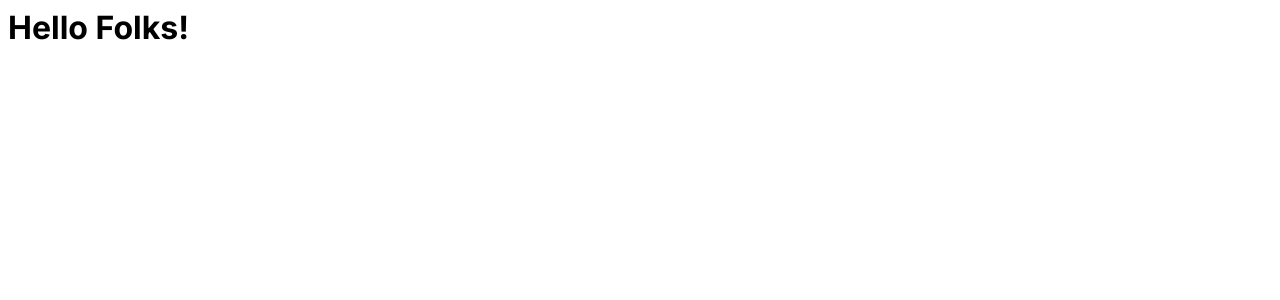
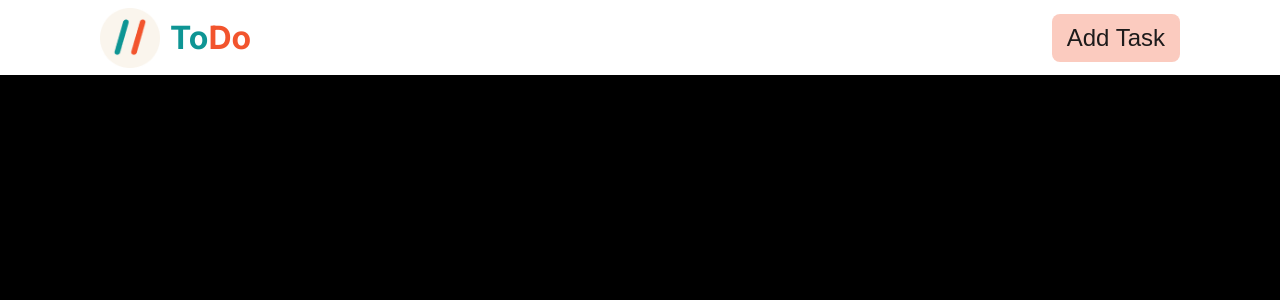
Before and after one commit to kd100100/neev-closure, a React app in the folder todo-appliccation/frontend/: page / in a window 1280 px wide. Shown: the top 300 px of the page. Built offline with nearby package versions, Linux system fonts and the light colour scheme.

Commit message:
[TODO - Frontend] Added Header component

```diff
--- a/todo-appliccation/frontend/public/index.html
+++ b/todo-appliccation/frontend/public/index.html
@@ -4,6 +4,12 @@
 		<meta http-equiv="X-UA-Compatible" content="IE=edge" />
 		<meta name="viewport" content="width=device-width, initial-scale=1.0" />
 		<title>React</title>
+		<style>
+			body {
+				margin: 0;
+				padding: 0;
+			}
+		</style>
 	</head>
 
 	<body>
--- a/todo-appliccation/frontend/src/App.js
+++ b/todo-appliccation/frontend/src/App.js
@@ -1,10 +1,11 @@
 import React from "react";
 import "./assets/css/App.css";
+import Header from "./components/Header";
 
 const App = () => {
     return (
         <div className="app">
-            <h1>Hello Folks!</h1>
+            <Header />
         </div>
     );
 };
--- a/todo-appliccation/frontend/src/assets/css/App.css
+++ b/todo-appliccation/frontend/src/assets/css/App.css
@@ -1,5 +1,10 @@
-@import url('https://fonts.googleapis.com/css2?family=Inter:wght@100;200;300;400;500;600;700;800;900&display=swap');
+@import url("https://fonts.googleapis.com/css2?family=Inter:wght@100;200;300;400;500;600;700;800;900&display=swap");
 
 .app {
-    font-family: 'Inter', sans-serif;
+    font-family: "Inter", sans-serif;
+    /* background-color: #FFFAF2; */
+    background-color: #000000;
+    width: 100%;
+    height: 100%;
+    color: #1D1B1B;
 }
--- /dev/null
+++ b/todo-appliccation/frontend/src/assets/css/Header.css
@@ -0,0 +1,38 @@
+.header {
+    height: 75px;
+    background-color: #FFFFFF;
+    display: flex;
+    justify-content: space-between;
+    align-items: center;
+    padding: 0 100px;
+}
+
+.header__logo {
+    display: flex;
+    align-items: center;
+}
+.header__logoImage {
+    height: 60px;
+    width: 60px;
+    margin-right: 10px;
+}
+.header__logoFirstPart, .header__logoSecondPart {
+    font-weight: 700;
+    font-size: xx-large;
+}
+.header__logoFirstPart {
+    color: #0E9594;
+}
+.header__logoSecondPart {
+    color: #F2542D;
+}
+
+.header__addButton {
+    border: none;
+    background-color: rgba(242, 84, 45, 0.3);
+    color: #1D1B1B;
+    font-size: x-large;
+    padding: 10px 15px;
+    border-radius: 8px;
+    cursor: pointer;
+}
--- /dev/null
+++ b/todo-appliccation/frontend/src/components/Header/index.jsx
@@ -0,0 +1,18 @@
+import React from "react";
+import "../../assets/css/Header.css";
+import Logo from "../../assets/images/logo.png";
+
+const Header = () => {
+    return (
+        <div className="header">
+            <div className="header__logo">
+                <img src={Logo} alt="logo" className="header__logoImage" />
+                <span className="header__logoFirstPart">To</span>
+                <span className="header__logoSecondPart">Do</span>
+            </div>
+            <button className="header__addButton">Add Task</button>
+        </div>
+    );
+};
+
+export default Header;
--- a/todo-appliccation/frontend/webpack.config.js
+++ b/todo-appliccation/frontend/webpack.config.js
@@ -23,12 +23,16 @@ module.exports = {
             {
                 test: /\.(js|jsx)$/,
                 exclude: /node_modules/,
-                use: "babel-loader",
+                use: ["babel-loader"],
             },
             {
                 test: /\.css$/i,
                 use: ["style-loader", "css-loader"],
             },
+            {
+                test: /\.png?$/,
+                use: ["file-loader"],
+            },
         ],
     },
 };
```
